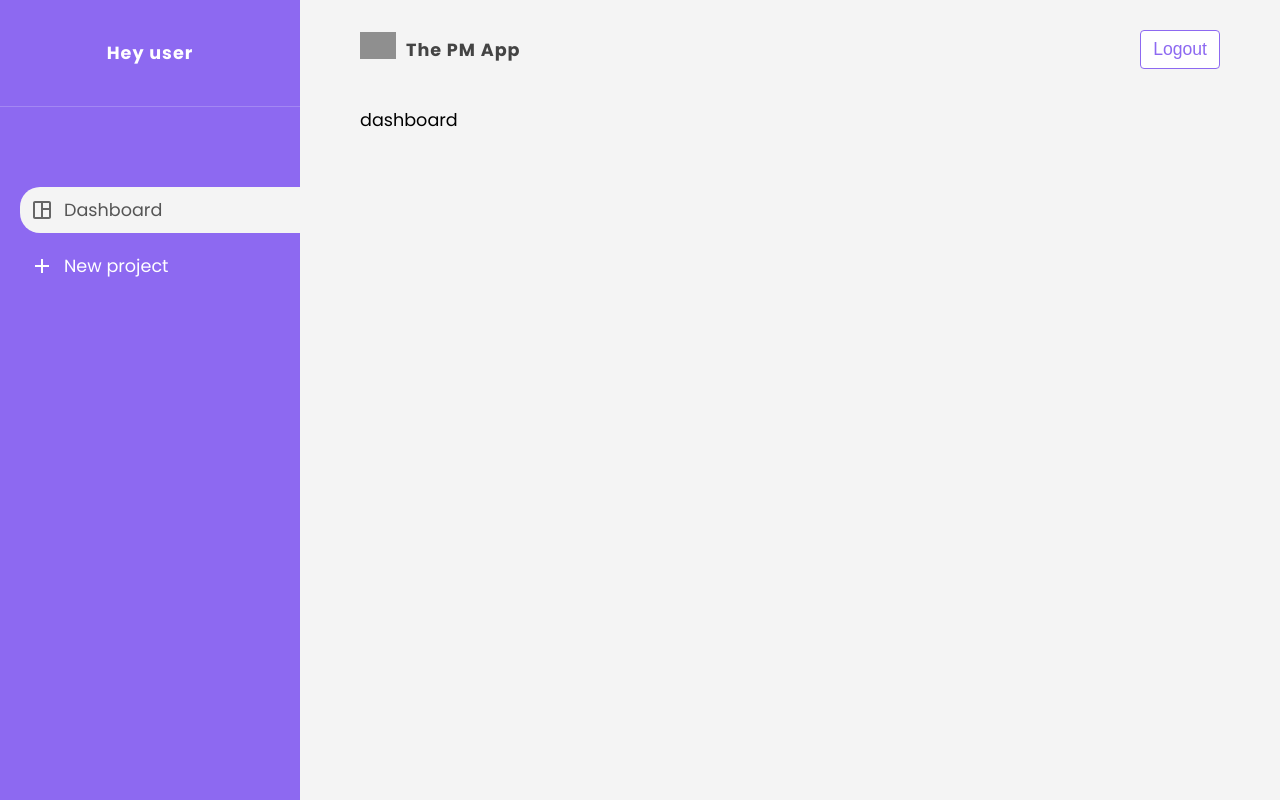
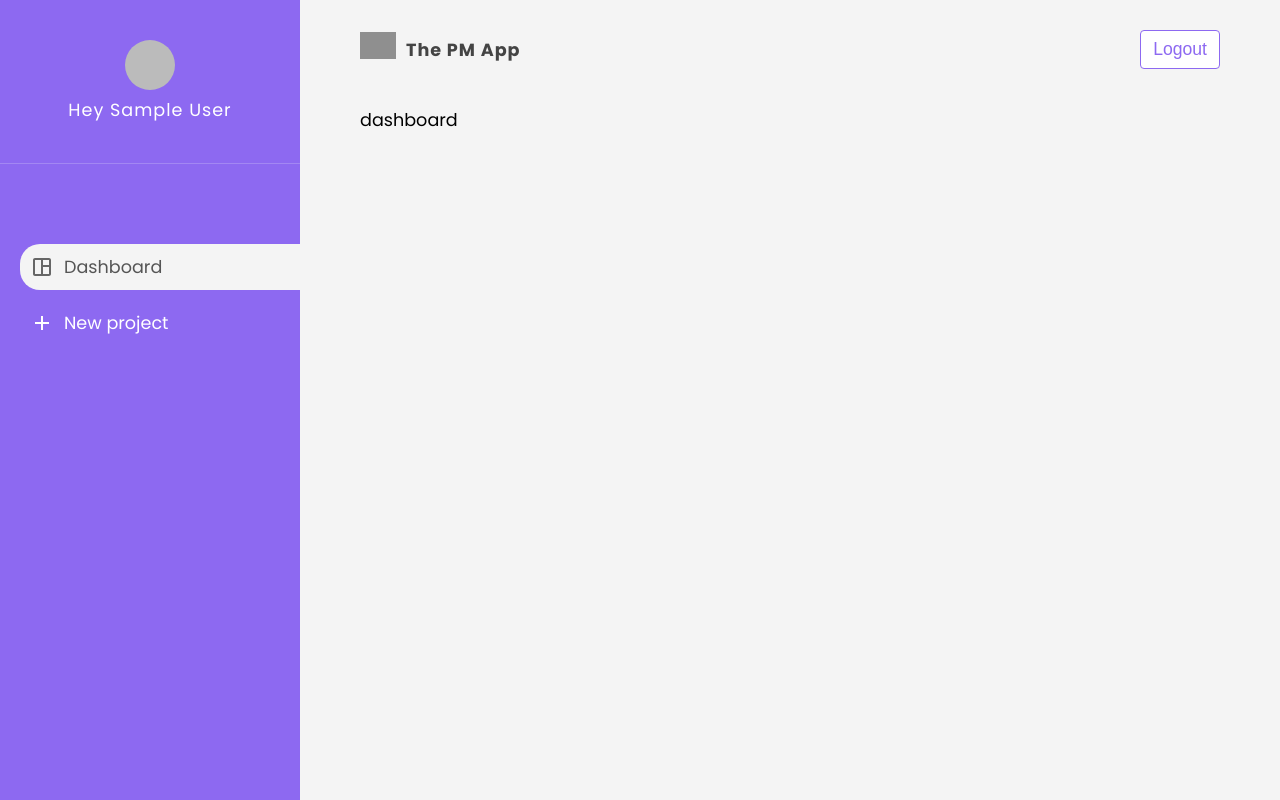
Before and after one commit to ikadgzl/project-management-app-react, a React (Create React App) app: page / in a window 1280 px wide. Built offline with nearby package versions, Linux system fonts and the light colour scheme; no server answers; sample sign-in values are in the browser's storage; grey boxes are pictures that could not be loaded.

Commit message:
added user profile to the navbar

```diff
--- a/src/App.js
+++ b/src/App.js
@@ -24,7 +24,7 @@
     <div className='App'>
       {authIsReady && (
         <Router>
-          <Sidebar />
+          {user && <Sidebar />}
           <div className='container'>
             <Navbar />
             <Routes>
--- /dev/null
+++ b/src/components/Avatar.css
@@ -0,0 +1,12 @@
+.avatar {
+  display: inline-block;
+  width: 50px;
+  height: 50px;
+  border-radius: 50%;
+  overflow: hidden;
+}
+
+.avatar img {
+  width: 100%;
+  height: 100%;
+}
--- /dev/null
+++ b/src/components/Avatar.js
@@ -0,0 +1,11 @@
+import './Avatar.css';
+
+const Avatar = ({ src }) => {
+  return (
+    <div className='avatar'>
+      <img src={src} alt='user avatar' />
+    </div>
+  );
+};
+
+export default Avatar;
--- a/src/components/Navbar.js
+++ b/src/components/Navbar.js
@@ -12,6 +12,7 @@
   const logoutHandler = () => {
     logout();
   };
+
   return (
     <nav className='navbar'>
       <ul>
--- a/src/components/Sidebar.css
+++ b/src/components/Sidebar.css
@@ -14,7 +14,6 @@
 }
 
 .sidebar .user {
-  font-weight: bold;
   text-align: center;
   letter-spacing: 1px;
   padding: 40px 30px;
--- a/src/components/Sidebar.js
+++ b/src/components/Sidebar.js
@@ -3,13 +3,18 @@
 import DashboardIcon from '../assets/dashboard_icon.svg';
 import AddIcon from '../assets/add_icon.svg';
 import { NavLink } from 'react-router-dom';
+import Avatar from './Avatar';
+import { useAuthContext } from '../hooks/useAuthContext';
 
 const Sidebar = () => {
+  const { user } = useAuthContext();
+
   return (
     <div className='sidebar'>
       <div className='sidebar-content'>
         <div className='user'>
-          <p>Hey user</p>
+          <Avatar src={user.photoURL} />
+          <p>Hey {user.displayName}</p>
         </div>
 
         <nav className='links'>
--- a/src/hooks/useCollection.js
+++ b/src/hooks/useCollection.js
@@ -23,6 +23,8 @@
           documents.push({ ...doc.data(), id: doc.id });
         });
 
+        console.log(documents);
+
         setDocuments(documents);
         setError(null);
       },
```
